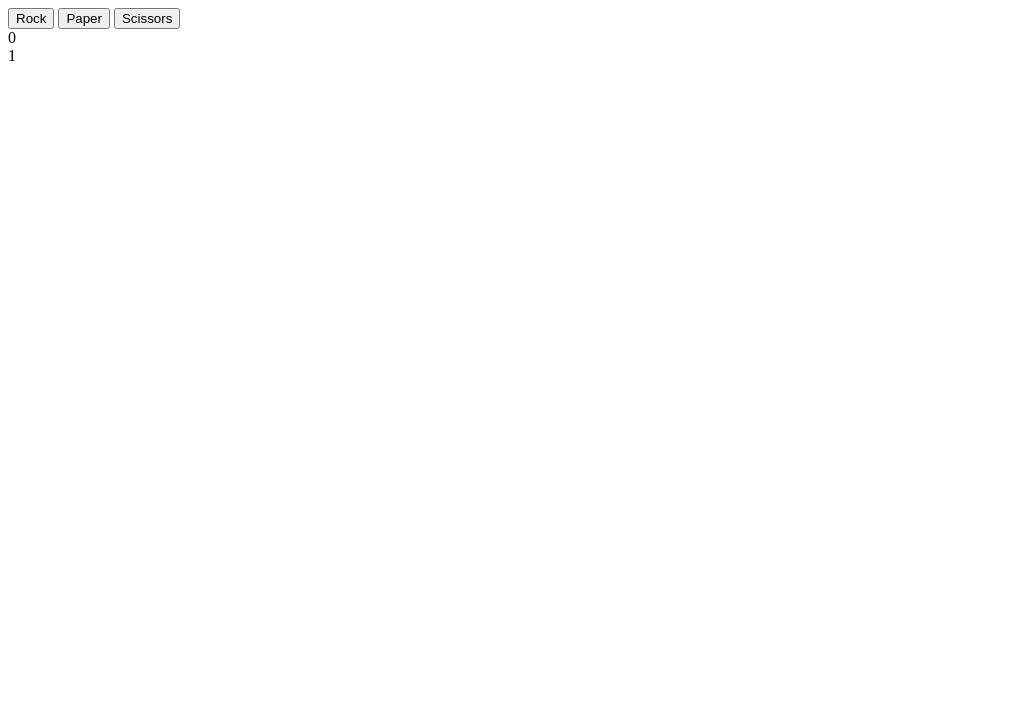
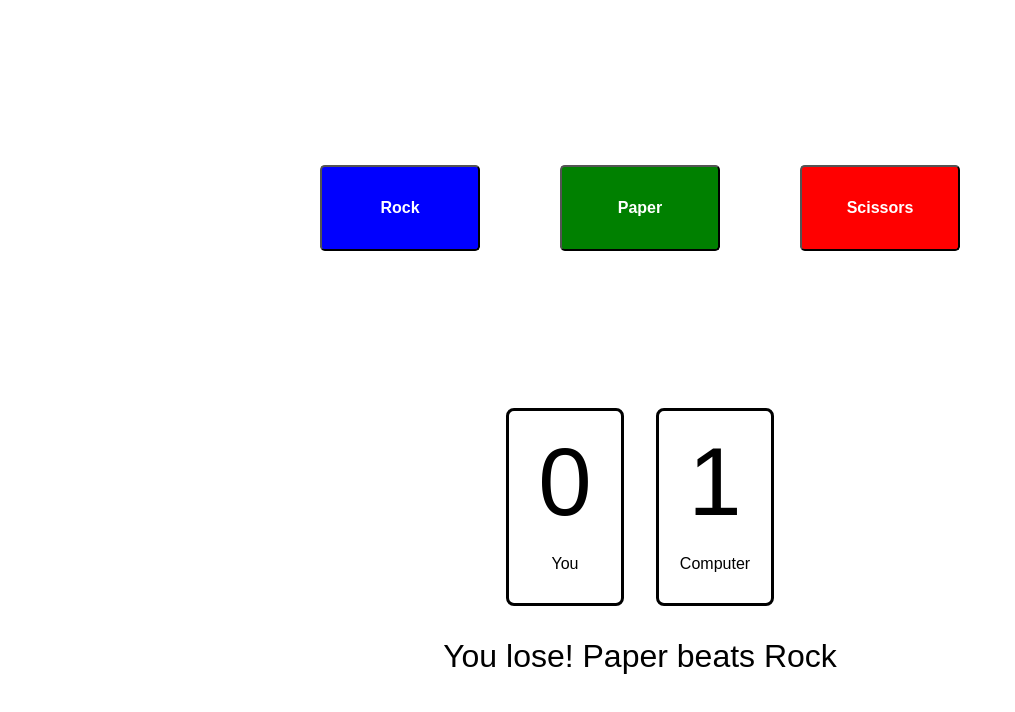
Before and after one commit to RegattaBurrata/RockPaperScissors, a plain HTML site: page index.html in a window 1280 px wide. Both pictures are taken after a click on the button "Rock". Shown: the whole page, without its empty margins (0-1015 px from the left). Drawn offline with Linux system fonts and the light colour scheme.

Commit message:
Finish UI

```diff
--- /dev/null
+++ b/index.css
@@ -0,0 +1,76 @@
+body {
+    font-family: sans-serif;
+}
+
+.container {
+    display: flex;
+    flex-direction: column;
+    align-items: center;
+    height: 100vh;
+}
+.button {
+    display: flex;
+    justify-content: center;
+    align-items: center;
+    gap: 5rem;
+    flex: 1;
+}
+
+button {
+    padding: 2rem;
+    border-radius: .3rem;
+    color: white;
+    width: 10rem;
+    font-size: 1rem;
+    font-weight: bold;
+    text-align: center;
+    cursor: pointer;
+}
+
+.button > .rock {
+    background: blue;
+}
+.button > .paper {
+    background: green;
+}
+.button > .scissors {
+    background: red;
+}
+
+.displayContainer {
+    flex: 1;
+}
+
+.display {
+    display: flex;
+    flex-direction: row;
+    justify-content: center;
+    gap: 2rem;
+    text-align: center;
+    margin-bottom: 2rem;
+}
+
+.counterBox {
+    border: .2rem solid black;
+    padding: 1rem;
+    width: 5rem;
+    height: 10rem;
+    border-radius: .5rem;
+    display: flex;
+    flex-direction: column;
+    justify-content: space-between;
+}
+
+.playerCounter, .computerCounter {
+    flex: 4;
+    font-size: 6rem;
+}
+
+.label {
+    flex: 1;
+}
+
+.message {
+    text-align: center;
+    font-size: 2rem;
+}
--- a/index.html
+++ b/index.html
@@ -5,26 +5,30 @@
     <meta http-equiv="X-UA-Compatible" content="IE=edge">
     <meta name="viewport" content="width=device-width, initial-scale=1.0">
     <title>Rock, Paper, Scissors</title>
+    <link rel="stylesheet" href="index.css">
     <script src="index.js" defer></script>
 </head>
 <body>
-    <div class="buttonsContainer">
+    <div class="container">
         <div class="button">
             <button class="rock">Rock</button>
             <button class="paper">Paper</button>
             <button class="scissors">Scissors</button>
         </div>
-    </div>
         <div class="displayContainer">
             <div class="display">
                 <div class="counterBox">
                     <div class="playerCounter"></div>
+                    <label for="playerCounter" class="label">You</label>
                 </div>
                 <div class="counterBox">
                     <div class="computerCounter"></div>
+                    <label for="computerCounter" class="label">Computer</label>
+                </div>
             </div>
             <div class="message"></div>
         </div>
     </div>
+
 </body>
 </html>
--- a/index.js
+++ b/index.js
@@ -54,26 +54,42 @@ const playRound = (playerSelection, computerSelection) => {
         }
     }
 }
+function updateScore() {
+    const playerCounter = document.querySelector('.playerCounter')
+    const computerCounter = document.querySelector('.computerCounter')
+    playerCounter.textContent = playerScore;
+    computerCounter.textContent = computerScore;
+}
 
-const winner = () => {
+function resetGame() {
+    playerScore = 0;
+    computerScore = 0;
+    updateScore();
+}
+
+const winner = (roundWinner) => {
     const message = document.querySelector('.message')
-    if (playerScore < 5 && computerScore < 5) return;
+    if (playerScore < 5 && computerScore < 5 && roundWinner) {
+        message.textContent = `${roundWinner}`;
+    }
     else if (playerScore > computerScore) {
         message.textContent = 'You won the match!'
+        resetGame();
+    }
+    else if (computerScore > playerScore) {
+        message.textContent = 'You lost this match :('
+        return "You lost this match :("
+        resetGame();
     }
     else {
-        message.textContent = 'You lost this match :('
-        return "You lost this match :("
+        message.textContent = '';
     }
 }
 
 function callPlayRound(e) {
-    playRound(e.target.classList.value, getComputerChoice());
-    const playerCounter = document.querySelector('.playerCounter')
-    const computerCounter = document.querySelector('.computerCounter')
-    playerCounter.textContent = playerScore;
-    computerCounter.textContent = computerScore;
-    winner();
+    const roundWinner = playRound(e.target.classList.value, getComputerChoice());
+    updateScore();
+    winner(roundWinner);
 }
 
 const buttons = document.querySelectorAll('button');
@@ -81,6 +97,6 @@ buttons.forEach(button => button.addEventListener('click', callPlayRound));
 
 
 winner();
-console.log("Player:" + playerScore);
-console.log("Computer:" + computerScore);
-console.log(winner());
+// console.log("Player:" + playerScore);
+// console.log("Computer:" + computerScore);
+// console.log(winner());
```
Lines whose indentation alone changed are shown as unchanged.
